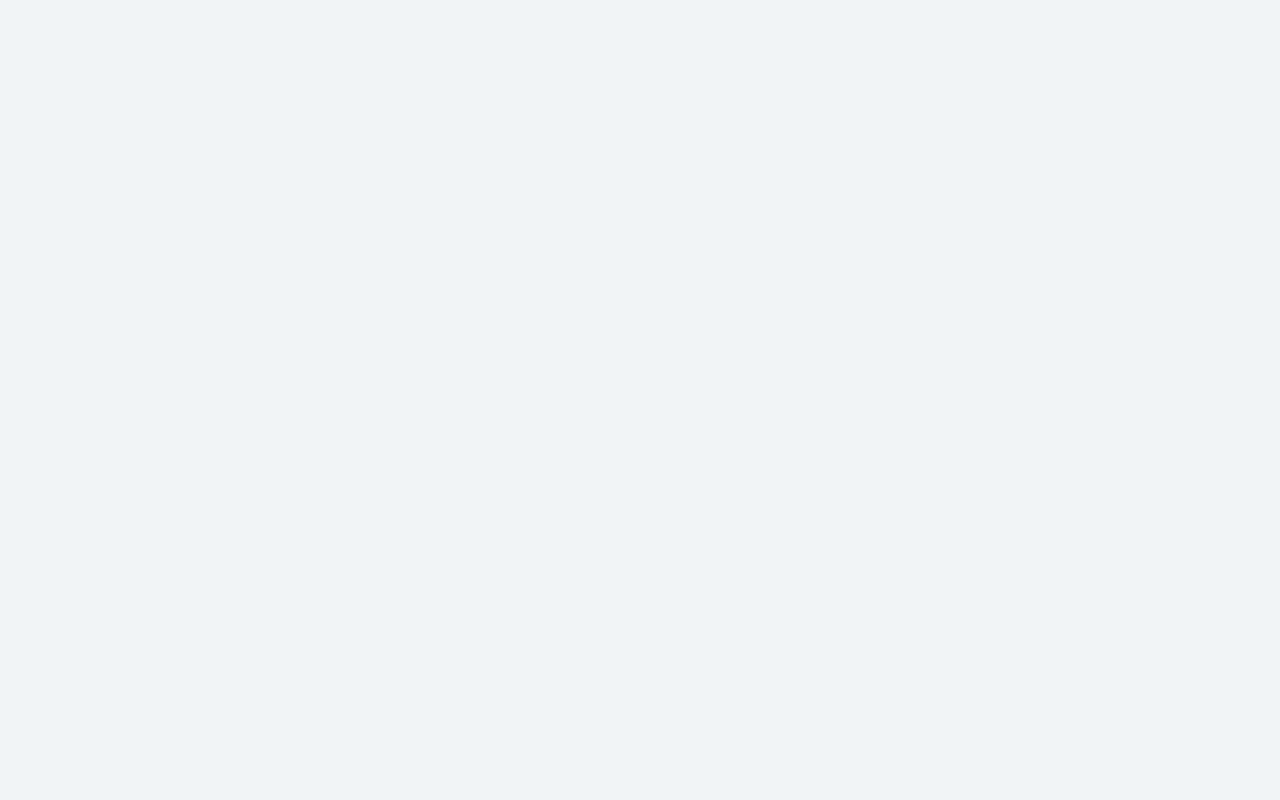
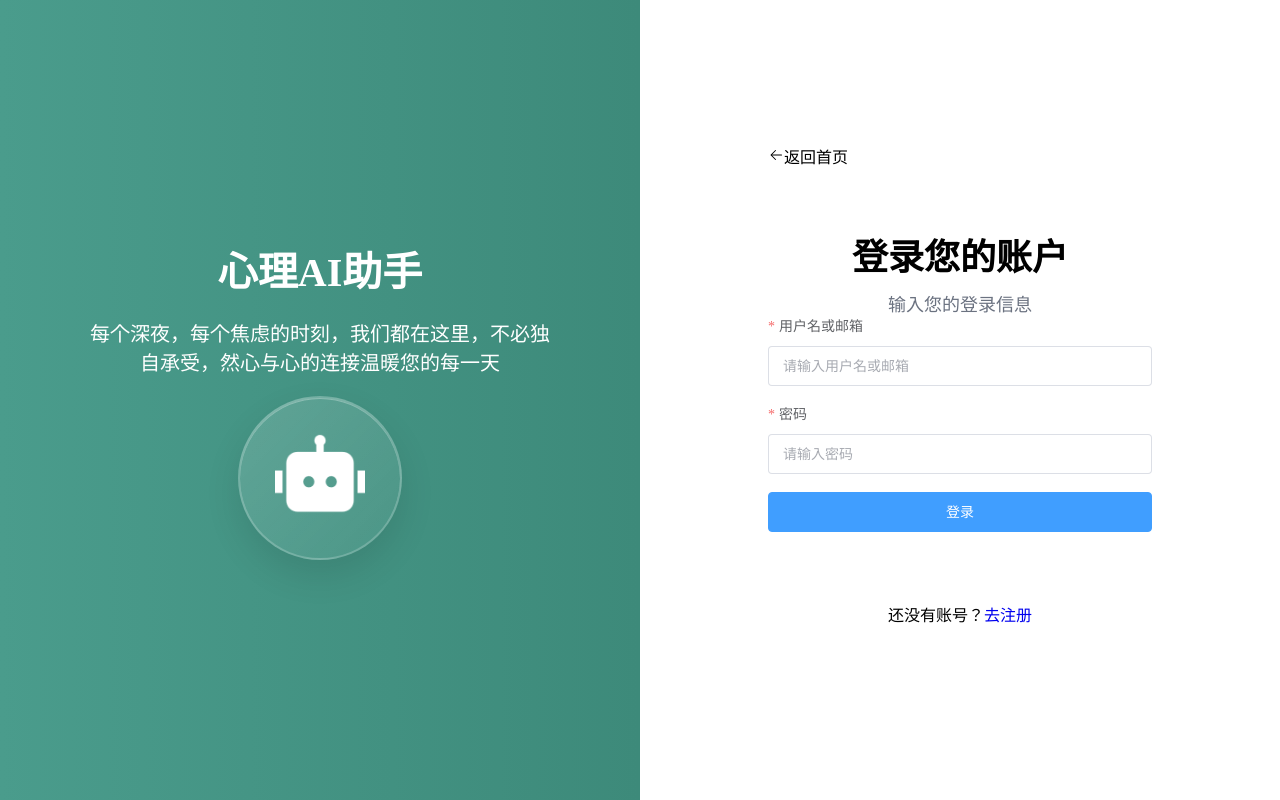
Before and after one commit to xieyo430/aiAssistant, a Vue app in the folder code/AI-VUE/: page /auth/login in a window 1280 px wide. Before the commit this address had no page. Built offline with nearby package versions, Linux system fonts and the light colour scheme.

Commit message:
form on the login page

```diff
--- /dev/null
+++ b/code/AI-VUE/src/components/AuthLayout.vue
@@ -0,0 +1,72 @@
+<template>
+  <div class="auth-layout">
+    <div class="left-section">
+      <div class="content">
+        <h2 class="title">心理AI助手</h2>
+        <p class="text">每个深夜，每个焦虑的时刻，我们都在这里，不必独自承受，然心与心的连接温暖您的每一天</p>
+        <div class="robot">
+          <el-image style="width: 90px; height: 90px;" :src="iconUrl" alt="心理AI助手" class="robot-image" />
+        </div>
+        </div>
+        </div>
+        <div class="right-section">
+    <router-view></router-view>
+    </div>
+  </div>
+</template>'
+
+<script setup>
+const iconUrl = new URL('@/assets/images/robot-fill.png', import.meta.url).href
+</script>
+
+<style scoped lang="scss">
+.auth-layout {
+    display: flex;
+    .left-section {
+        display: flex;
+        justify-content: center;
+        align-items: center;
+        flex: 1;
+        background: linear-gradient(90deg, rgb(74, 156, 140) 0%, rgb(61, 138, 122) 100%) rgba(74, 156, 140, 0.95);
+        height: 100vh;
+        .content {
+            display: flex;
+            flex-direction: column;
+            justify-content: center;
+            align-items: center;
+            .title {
+                margin-bottom: 20px;
+                font-size: 40px;
+                font-weight: bold;
+                color: #fff;
+            }
+            .text {
+                margin-bottom: 20px;
+                width: 460px;
+                font-size: 20px;
+                color: #fff;
+                text-align: center;
+            }
+            .robot {
+                display: flex;
+                justify-content: center;
+                align-items: center;
+                width: 160px;
+                height: 160px;
+                border-radius: 50%;
+                border: 2px solid rgba(255, 255, 255, 0.2);
+                background: linear-gradient(135deg, rgba(255, 255, 255, 0.15) 0%, rgba(255, 255, 255, 0.05) 100%);
+                box-shadow: 0 15px 35px rgba(0, 0, 0, 0.1),inset 0 1px 0 rgba(255, 255, 255, 0.3);
+            }
+        }
+    }
+    .right-section {
+        display: flex;
+        justify-content: center;
+        align-items: center;
+        flex: 1;
+        height: 100vh;
+        background-color: #fff;
+    }
+}
+</style>
--- a/code/AI-VUE/src/components/TableSearch.vue
+++ b/code/AI-VUE/src/components/TableSearch.vue
@@ -1,7 +1,9 @@
 <template>
-  <el-form :model="formData">
-    <template v-for="item in formItem" :key="item.prop">
-    <el-form-item :label="item.label" :prop="item.prop">
+  <el-form ref="ruleFormRef" :model="formData">
+<el-row :gutter="24">
+ <template v-for="item in formItemAttr" :key="item.prop">
+  <el-col v-bind="item.col">
+<el-form-item :label="item.label" :prop="item.prop">
       <component :is="isComp(item.comp)" :placeholder="item.placeholder" v-model="formData[item.prop]">
         <template v-if="item.comp === 'select'">
           <el-option label="全部" value="" />
@@ -9,14 +11,21 @@
         </template>
       </component>
     </el-form-item>
+
+  </el-col>
     </template>
-    <el-button type="primary" @click="handleSearch">查询</el-button>
+
+</el-row>
+   <el-row>
+    <el-form-item>
+      <el-button type="primary" @click="handleSearch">查询</el-button>
+      <el-button  @click="handleReset(ruleFormRef)">重置</el-button>
+    </el-form-item>
+   </el-row>
   </el-form>
 </template>
 <script setup>
-import {ref,reactive} from 'vue'
-
-const formData = reactive({})
+import {ref,reactive,computed} from 'vue'
 
 const props = defineProps({
   formItem: {
@@ -24,6 +33,17 @@
     default: () => []
   }
 })
+
+const emit = defineEmits(['search','reset'])
+const formItemAttr = computed(()=>{
+  const {formItem} = props
+  formItem.forEach(item => {
+    item.col = {xs:24 , sm:12,md:8,lg:6,xl:6,}
+  })
+  return formItem
+})
+const ruleFormRef = ref()
+const formData = reactive({})
 const isComp = (comp)=>{
   return{
     input:'el-input',
@@ -32,4 +52,14 @@
   }[comp]
 }
 
+
+      const handleSearch = () => {
+        emit('search', formData)
+      }
+      const handleReset = (formEl) => {
+        if(!formEl) return
+          formEl.resetFields()
+          emit('search', formData)
+      }
+
 </script>
--- a/code/AI-VUE/src/router/index.js
+++ b/code/AI-VUE/src/router/index.js
@@ -1,4 +1,5 @@
 import { createRouter, createWebHistory } from 'vue-router'
+import AuthLayout from '@/components/AuthLayout.vue'
 
 import BackendLayout from '@/components/BackendLayout.vue'
 //路由配置
@@ -40,7 +41,29 @@
         }
       }
     ]
-  }
+  },
+  {
+  path:'/auth',
+  component:AuthLayout,
+  children:[
+    {
+      path:'login',
+      component:()=>import('@/views/login.vue'),
+      meta:{
+        title:'登录',
+        icon:'Login'
+      }
+    },
+    {
+      path:'register',
+      component:()=>import('@/views/register.vue'),
+      meta:{
+        title:'注册',
+        icon:'UserAdd'
+      }
+    }
+  ]
+}
 ]
 
 const router = createRouter({
--- a/code/AI-VUE/src/views/knowledge.vue
+++ b/code/AI-VUE/src/views/knowledge.vue
@@ -26,7 +26,7 @@
   {comp:'input',prop:'content',label:'文章内容',placeholder:'请输入文章内容'},
 ]
 
-const handleSearch = () => {
+const handleSearch = (formData) => {
   console.log(formData,'formData')
 }
 </script>
--- /dev/null
+++ b/code/AI-VUE/src/views/login.vue
@@ -0,0 +1,93 @@
+<template>
+  <div class="container">
+  <div class="title">
+      <div class="back-home">
+          <el-icon><Back /></el-icon>
+          <span>返回首页</span>
+      </div>
+      <div class="title-text">
+        <h2>登录您的账户</h2>
+        <p>输入您的登录信息</p>
+      </div>
+  </div>
+  <div class="form-container">
+    <el-form
+    ref="ruleFormRef"
+    :model="formData"
+    :rules="rules"
+    label-position="top"
+    >
+      <el-form-item label="用户名或邮箱" prop="username">
+        <el-input v-model="formData.username" size="large" placeholder="请输入用户名或邮箱" />
+      </el-form-item>
+      <el-form-item label="密码" prop="password">
+        <el-input v-model="formData.password" size="large" placeholder="请输入密码" type="password" show-password />
+      </el-form-item>
+      <el-button class="btn" size="large" type="primary" @click="submitForm(ruleFormRef)">登录</el-button>
+    </el-form>
+    <div class="footer">
+        <p>还没有账号？<router-link to="/auth/register">去注册</router-link></p>
+    </div>
+  </div>
+  </div>
+</template>
+<script setup>
+import { ref,reactive } from 'vue'
+
+const ruleFormRef =ref()
+const formData = reactive({
+  username: '',
+  password: ''
+})
+
+const rules = reactive({
+  username: [
+    { required: true, message: '请输入用户名', trigger: 'blur' }
+  ],
+  password: [
+    { required: true, message: '请输入密码', trigger: 'blur' }
+  ]
+})
+
+const submitForm = async(formEl) => {
+  if(!formEl) return
+  await formEl.validate((valid,fields) => {
+    if (valid) {
+      console.log(fields)
+    }
+  })
+}
+</script>
+
+<style scoped lang="scss">
+.container{
+  width:384px;
+  .title{
+    .back-home{
+      margin-bottom: 60px;
+    }
+    .title-text{
+      text-align: center;
+      h2{
+        font-size: 36px;
+        margin-bottom: 10px;
+      }
+      p{
+        font-size: 18px;
+        color: #6b7280;
+      }
+    }
+  }
+  .form-container{
+    .footer{
+      padding:30px;
+      text-align: center;
+    }
+    .btn{
+      margin-bottom: 40px;
+      width: 100%;
+    }
+  }
+}
+
+</style>
--- /dev/null
+++ b/code/AI-VUE/src/views/register.vue
@@ -0,0 +1,5 @@
+<template>
+  <div>
+    <h1>注册</h1>
+  </div>
+</template>
```
